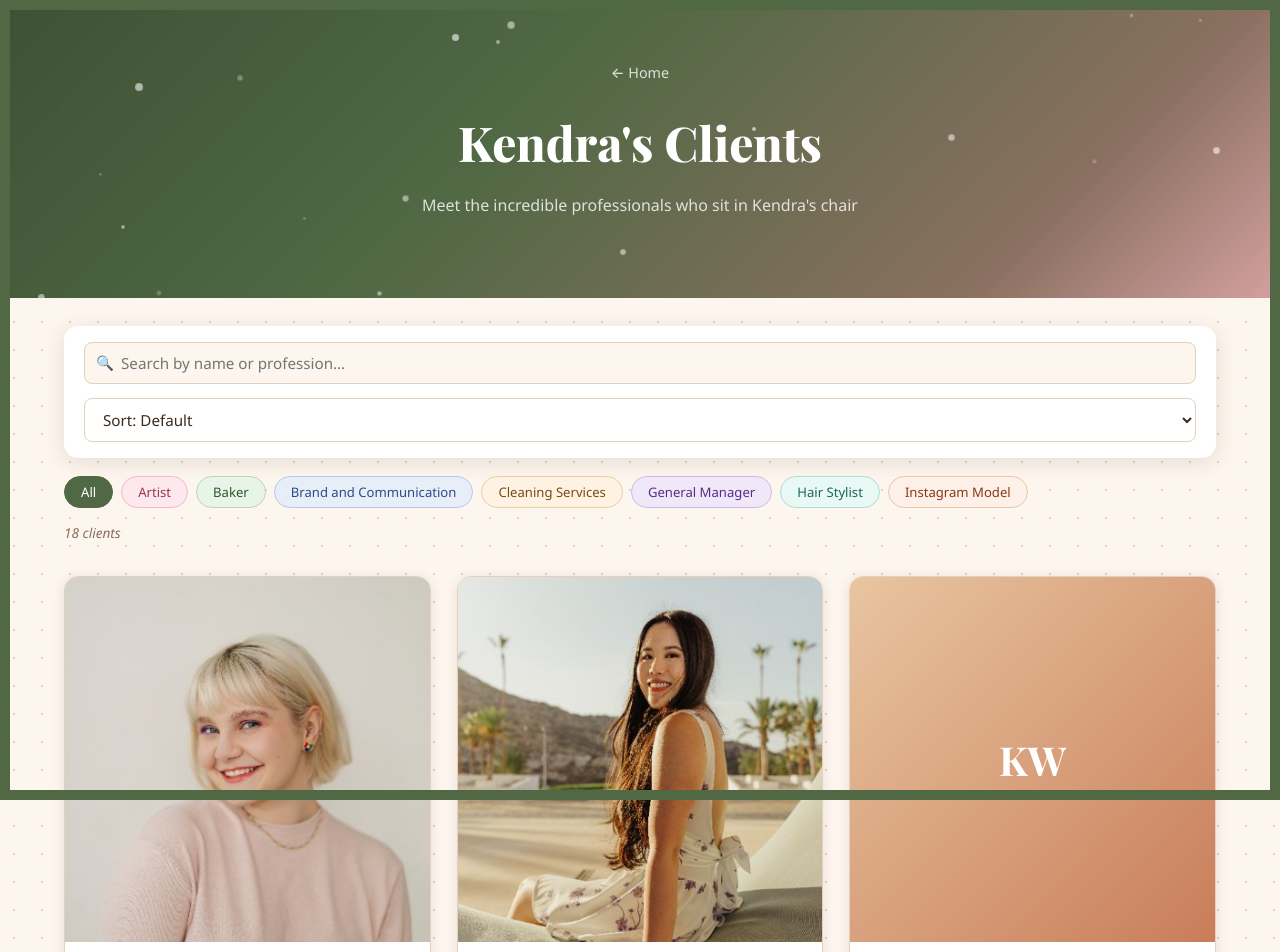
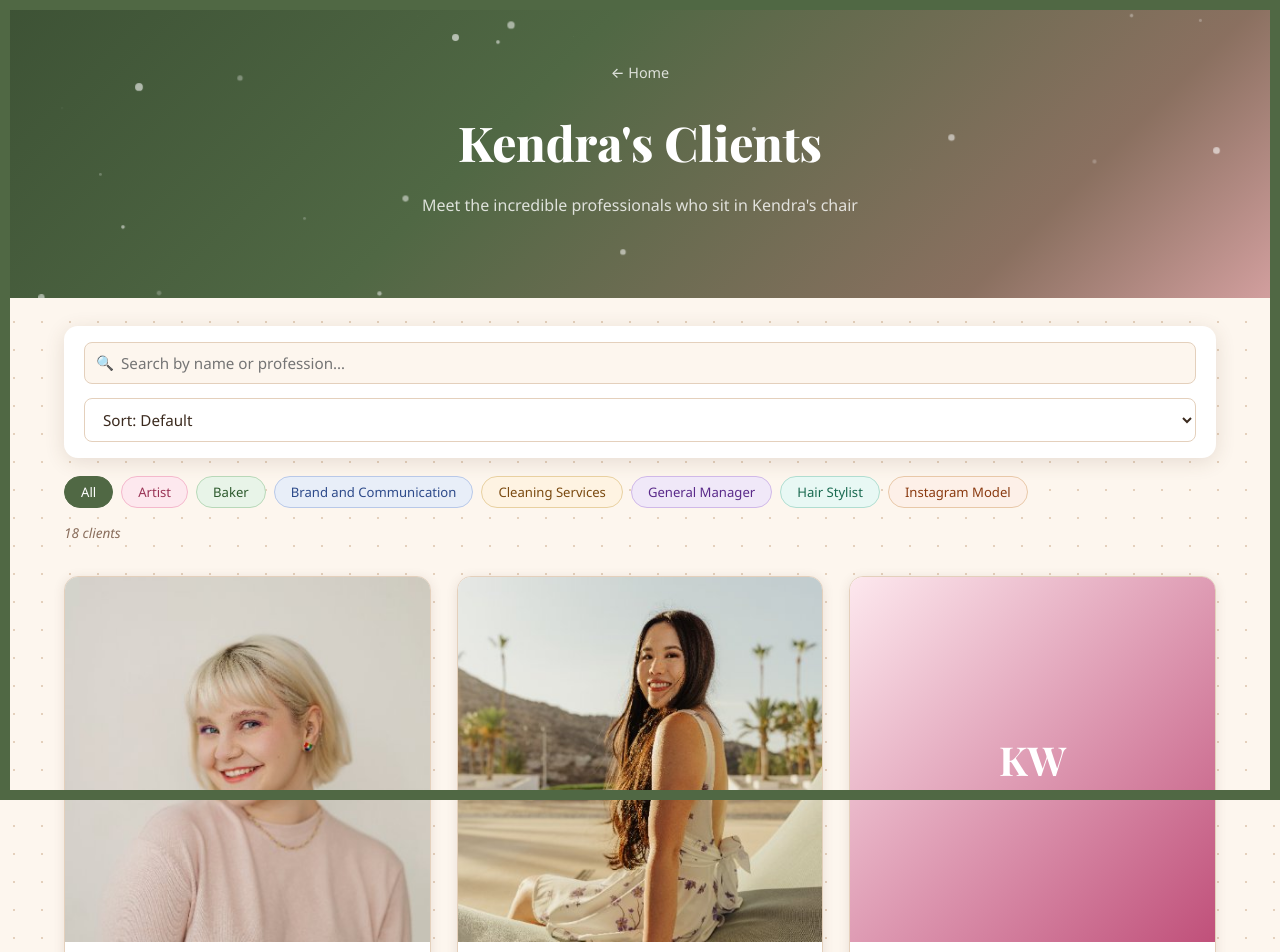
Before and after one commit to cameronchen08/KendrasChair, a React (Vite) app: page /gallery in a window 1280 px wide. Shown: the top 952 px of the page. Built offline with nearby package versions, Linux system fonts and the light colour scheme; a web font is replaced by a local one.

Commit message:
Change no-photo placeholder gradient from orange to pink

```diff
--- a/src/pages/Admin.css
+++ b/src/pages/Admin.css
@@ -237,7 +237,7 @@
   display: flex;
   align-items: center;
   justify-content: center;
-  background: linear-gradient(135deg, var(--blush), var(--rose));
+  background: linear-gradient(135deg, #fde8ee, #c0507a);
   font-family: var(--font-serif);
   font-size: 2.5rem;
   font-weight: 700;
--- a/src/pages/ClientDetail.css
+++ b/src/pages/ClientDetail.css
@@ -76,7 +76,7 @@
   display: flex;
   align-items: center;
   justify-content: center;
-  background: linear-gradient(135deg, var(--blush), var(--rose));
+  background: linear-gradient(135deg, #fde8ee, #c0507a);
   font-family: var(--font-serif);
   font-size: 3rem;
   font-weight: 700;
--- a/src/pages/Gallery.css
+++ b/src/pages/Gallery.css
@@ -224,7 +224,7 @@
   display: flex;
   align-items: center;
   justify-content: center;
-  background: linear-gradient(135deg, var(--blush), var(--rose));
+  background: linear-gradient(135deg, #fde8ee, #c0507a);
   font-family: var(--font-serif);
   font-size: 2.5rem;
   font-weight: 700;
```
